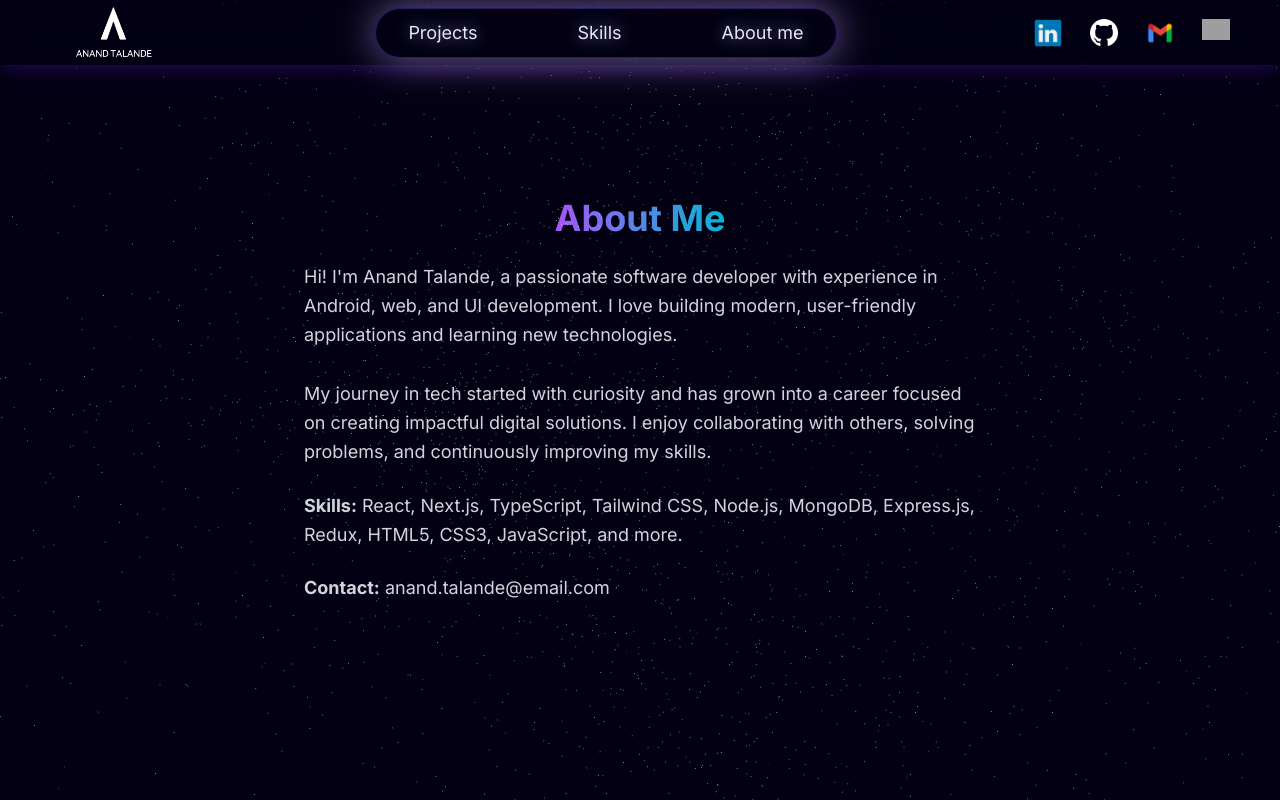
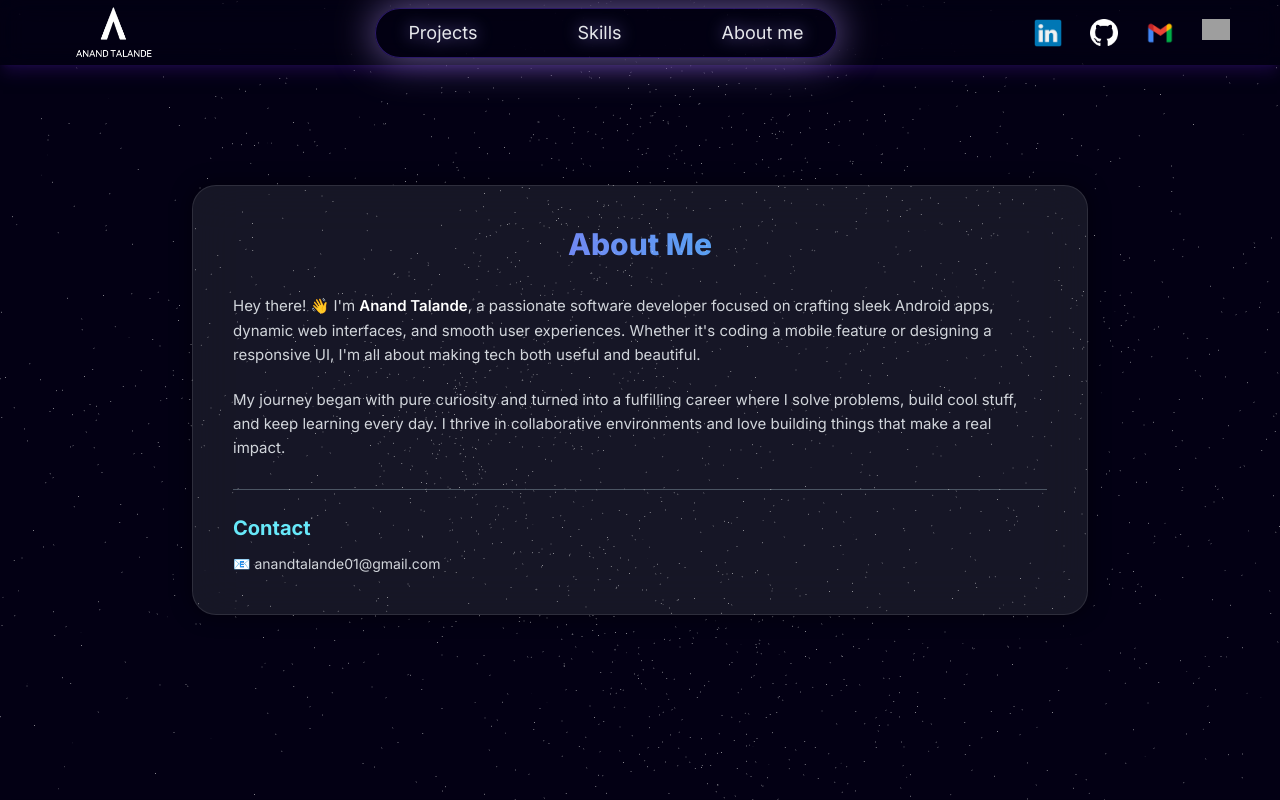
Before and after one commit to anandtalande/My-Portfolio, a Next.js app: page /about in a window 1280 px wide. Shown: the top 800 px of the page. Built offline with nearby package versions, Linux system fonts and the light colour scheme; grey boxes are pictures that could not be loaded; a web font is replaced by a local one.

Commit message:
about page update

```diff
--- a/app/about/page.tsx
+++ b/app/about/page.tsx
@@ -1,20 +1,30 @@
 import React from "react";
 
 const AboutMe = () => {
+
   return (
-    <div className="flex flex-col items-center justify-center min-h-screen w-full bg-[#030014] text-white p-8">
-      <h1 className="text-4xl font-bold mb-6 text-transparent bg-clip-text bg-gradient-to-r from-purple-500 to-cyan-500">About Me</h1>
-      <div className="max-w-2xl text-lg text-gray-300 leading-relaxed">
-        <p>
-          Hi! I'm Anand Talande, a passionate software developer with experience in Android, web, and UI development. I love building modern, user-friendly applications and learning new technologies. <br /><br />
-          My journey in tech started with curiosity and has grown into a career focused on creating impactful digital solutions. I enjoy collaborating with others, solving problems, and continuously improving my skills.
+    <div className="min-h-screen w-full bg-gradient-to-br via-[#302b63] to-[#24243e] p-6 sm:p-10 flex items-center justify-center">
+      <div className="w-full max-w-4xl bg-[#1c1c2b]/80 backdrop-blur-xl rounded-3xl border border-white/10 shadow-[0_0_20px_rgba(0,0,0,0.5)] p-6 sm:p-10 mt-20 mb-20">
+        <h1 className="text-4xl sm:text-3xl font-extrabold text-center mb-8 text-transparent bg-clip-text bg-gradient-to-r from-purple-500 to-cyan-400">
+          About Me
+        </h1>
+
+        <p className="text-base sm:text-[15px] text-gray-300 leading-relaxed mb-5">
+          Hey there! 👋 I'm <span className="font-semibold text-white">Anand Talande</span>, a passionate software developer focused on crafting sleek Android apps, dynamic web interfaces, and smooth user experiences. Whether it's coding a mobile feature or designing a responsive UI, I'm all about making tech both useful and beautiful.
         </p>
-        <p className="mt-6">
-          <b>Skills:</b> React, Next.js, TypeScript, Tailwind CSS, Node.js, MongoDB, Express.js, Redux, HTML5, CSS3, JavaScript, and more.
+
+        <p className="text-base sm:text-[15px] text-gray-300 leading-relaxed mb-7">
+          My journey began with pure curiosity and turned into a fulfilling career where I solve problems, build cool stuff, and keep learning every day. I thrive in collaborative environments and love building things that make a real impact.
         </p>
-        <p className="mt-6">
-          <b>Contact:</b> anand.talande@email.com
-        </p>
+
+        <hr className="border-gray-600 my-6" />
+
+        {/* <hr className="border-gray-600 my-6" /> */}
+
+        <div>
+          <h2 className="text-xl font-bold mb-3 text-cyan-300">Contact</h2>
+          <p className="text-gray-300 text-sm">📧 anandtalande01@gmail.com</p>
+        </div>
       </div>
     </div>
   );
```
